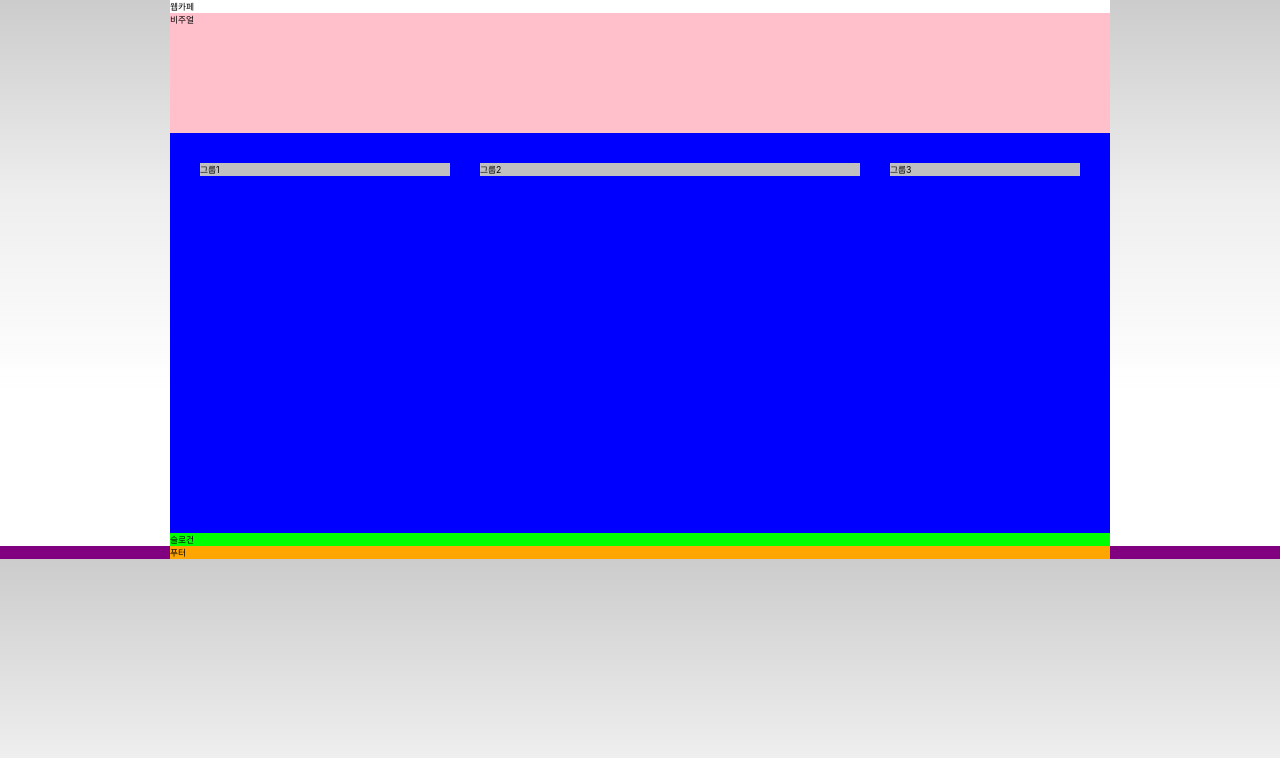
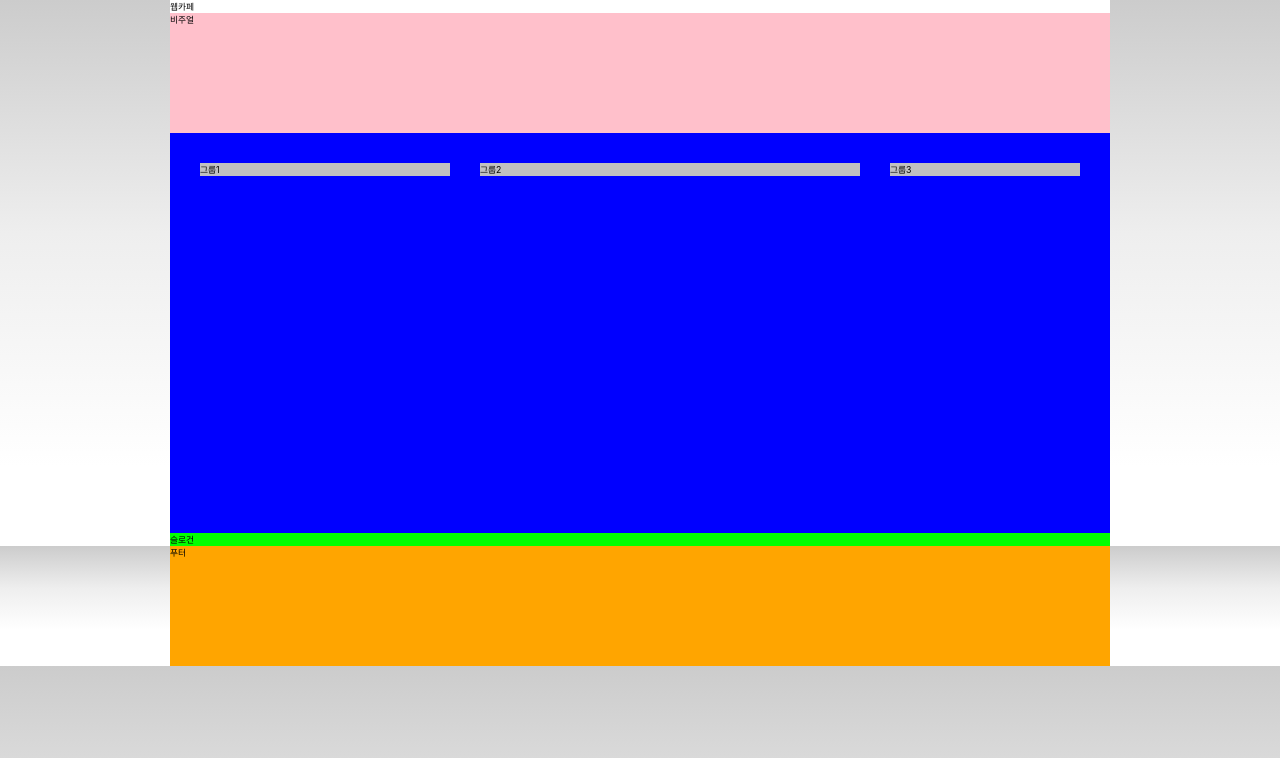
Before and after one commit to JH-Wooo/zeroConnecTo, a website: page HTML5/index.html in a window 1280 px wide. Drawn offline with Linux system fonts and the light colour scheme; a web font is replaced by a local one.

```diff
--- a/HTML5/css/index.css
+++ b/HTML5/css/index.css
@@ -104,9 +104,9 @@
     #fff 70%,
     #fff 100%
   );
-  background: purple;
 }
 
 .footer-inner {
   background: orange;
+  height: 15vh;
 }
--- a/HTML5/index.html
+++ b/HTML5/index.html
@@ -26,7 +26,7 @@
     </main>
     <article class="slogan">슬로건</article>
     <footer class="footer">
-      <div class="footer-inner">푸터</div>
+      <div class="footer footer-inner">푸터</div>
     </footer>
   </body>
 </html>
```
